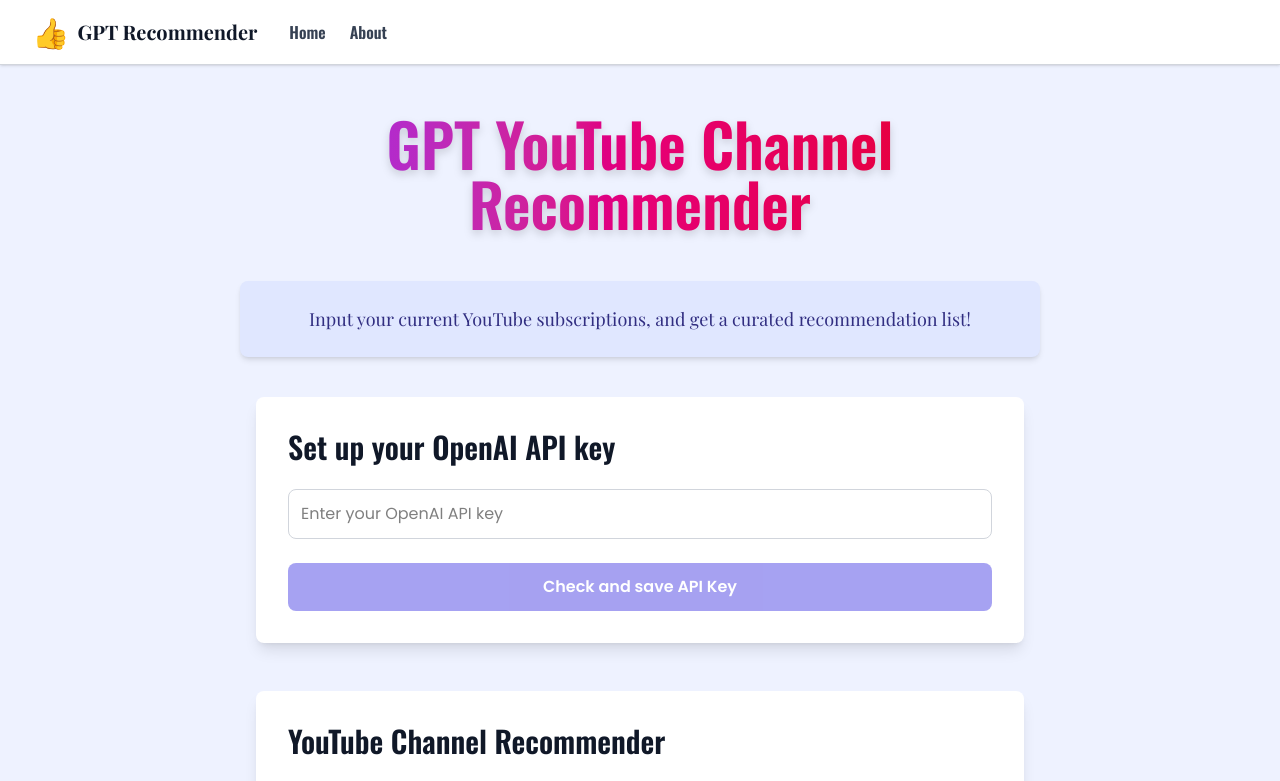
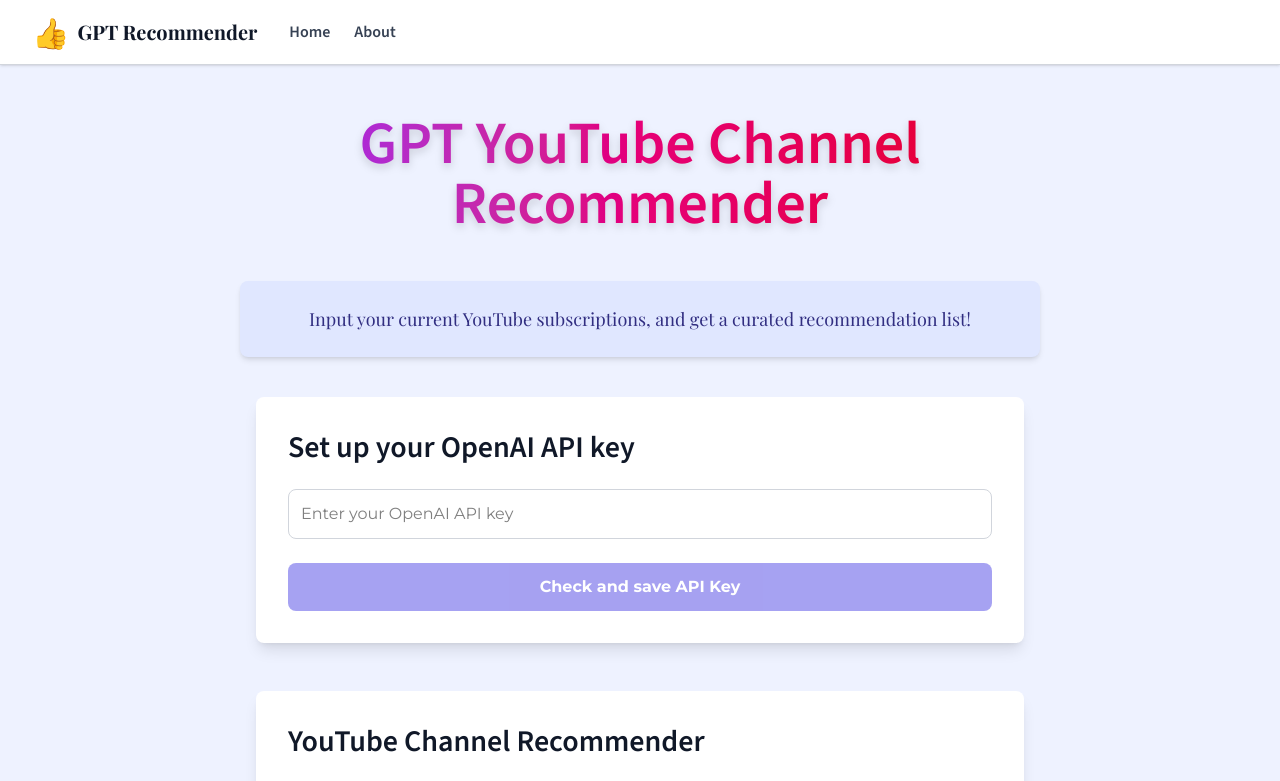
Before and after one commit to louispaulet/gpt_recommender, a React (Vite) app in the folder gpt_reco_app/: page /#/ in a window 1280 px wide. Shown: the top 781 px of the page. Built offline with nearby package versions, Linux system fonts and the light colour scheme; no server answers.

Commit message:
[gpt_reco_app] update fonts to montserrat and source sans

```diff
--- a/gpt_reco_app/src/index.css
+++ b/gpt_reco_app/src/index.css
@@ -1,34 +1,22 @@
-@import url('https://fonts.googleapis.com/css2?family=Montserrat:wght@400;700&family=Poppins:wght@400;600&family=Bebas+Neue&family=Oswald:wght@400;600&family=Playfair+Display:wght@400;700&display=swap');
+@import url('https://fonts.googleapis.com/css2?family=Montserrat:wght@400;700&family=Source+Sans+3:wght@400;600&family=Playfair+Display:wght@400;700&display=swap');
 @import "tailwindcss";
 
-.font-montserrat {
-  font-family: 'Montserrat', sans-serif;
-}
-.font-poppins {
-  font-family: 'Poppins', sans-serif;
-}
-.font-bebas-neue {
-  font-family: 'Bebas Neue', sans-serif;
-}
-.font-oswald {
-  font-family: 'Oswald', sans-serif;
-}
 .font-playfair-display {
   font-family: 'Playfair Display', serif;
 }
 body {
-  font-family: "Poppins", sans-serif;
+  font-family: "Montserrat", sans-serif;
 }
 
 h1, h2, h3, h4, h5, h6 {
-  font-family: "Oswald", sans-serif;
+  font-family: "Source Sans 3", sans-serif;
 }
 
 .font-primary {
-  font-family: "Poppins", sans-serif;
+  font-family: "Montserrat", sans-serif;
 }
 .font-secondary {
-  font-family: "Oswald", sans-serif;
+  font-family: "Source Sans 3", sans-serif;
 }
 .font-accent {
   font-family: "Playfair Display", serif;
```
